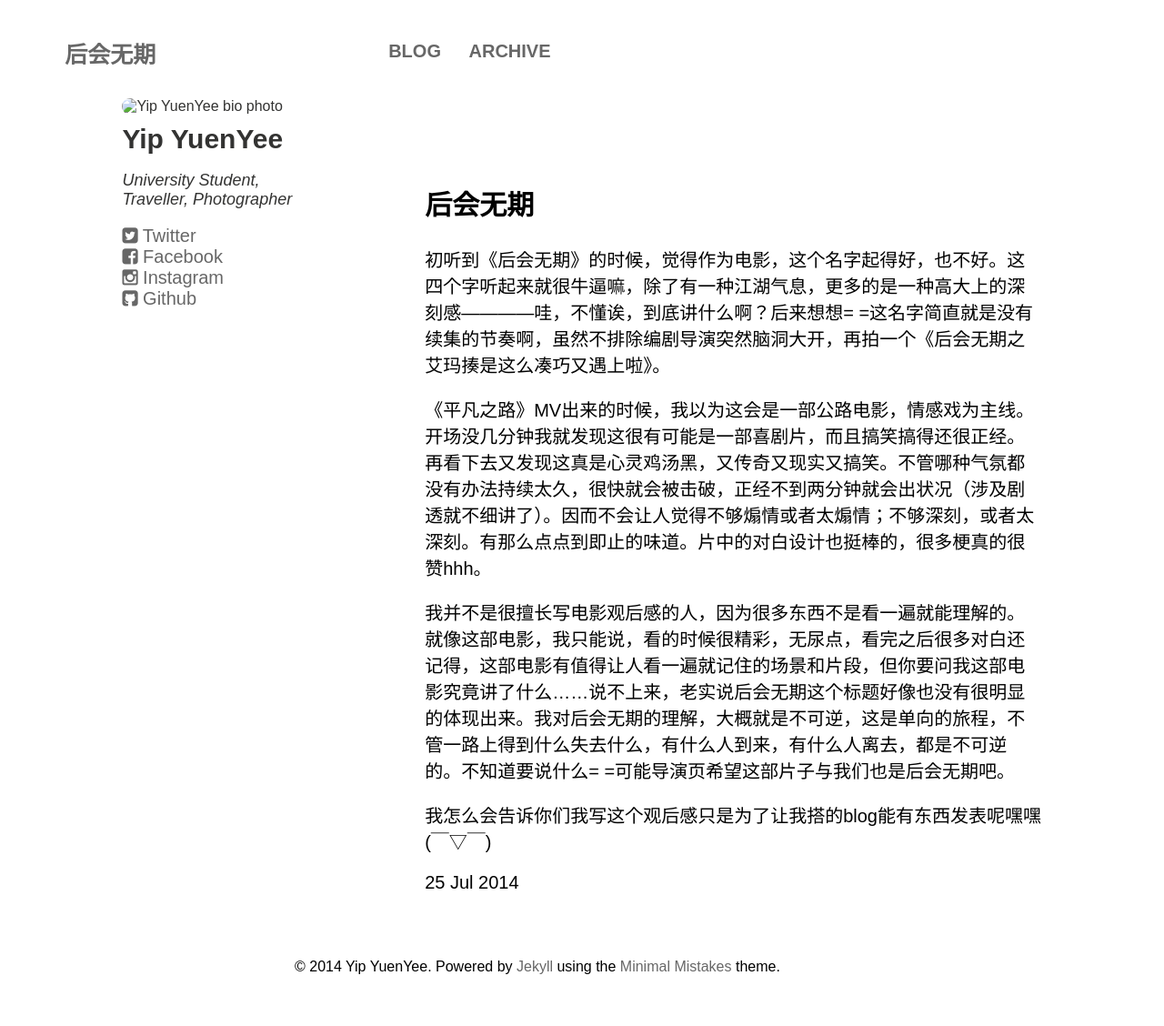
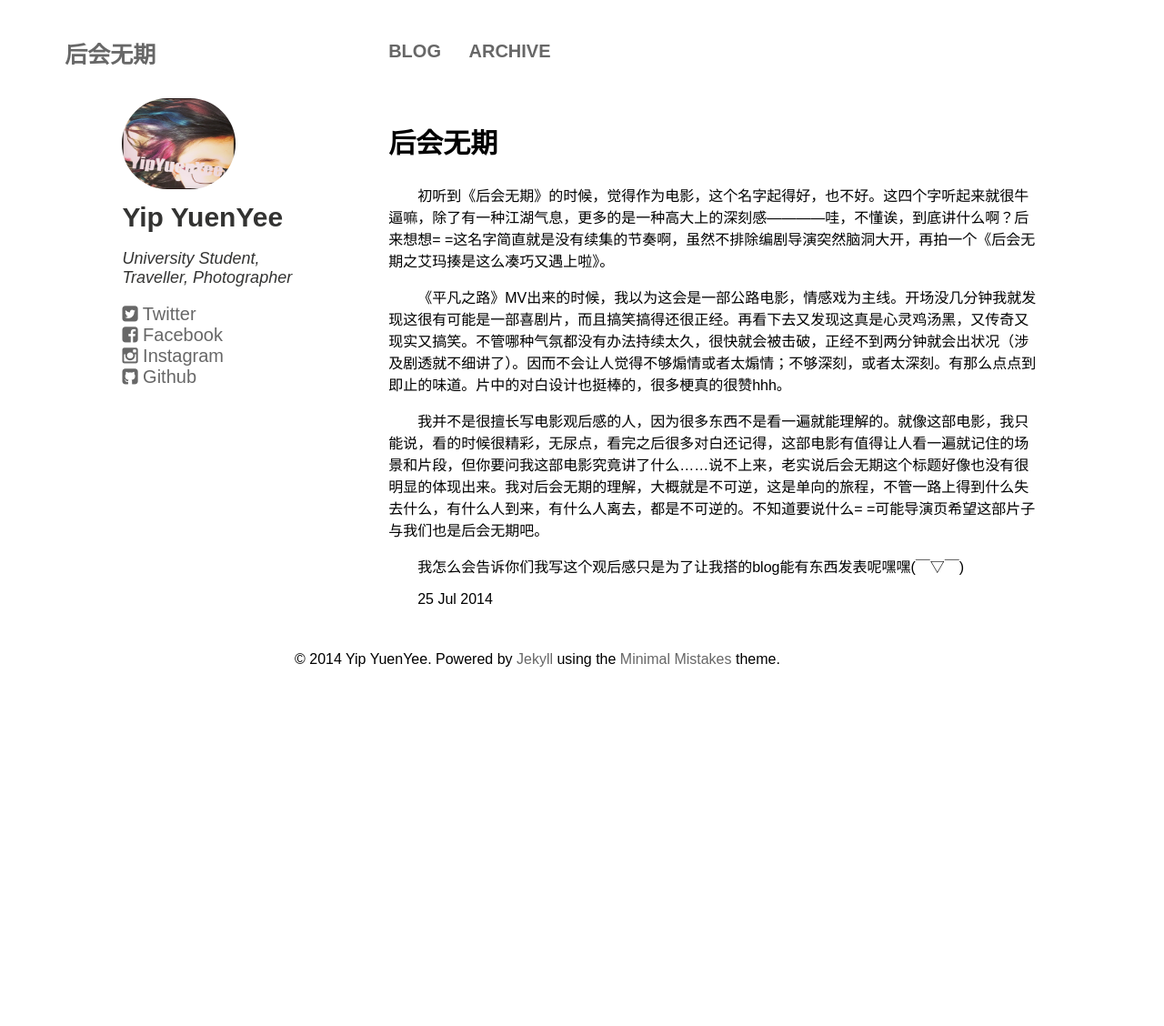
Before and after one commit to kusmour/blog_jekyll, a Jekyll site: the page built from _posts/2014-07-25-houhuiwuqi.html, in a window 1280 px wide. Shown: the whole page at 91% size. Built offline with Jekyll 4.4.1, drawn with Linux system fonts in a browser that asks for light colours; after the commit the page ends 900 px from its top, so only the background shows below that.

Commit message:
modify article page layout

```diff
--- a/_layouts/article.html
+++ b/_layouts/article.html
@@ -4,7 +4,7 @@
 		<meta charset="utf-8" />
 		<title>Article: {{ page.title }}</title>
 		<meta http-equiv="Content-Type" content="text/html; charset=iso-8859-1" />
-		<link href="{{site.baseurl}}/style/homepage.css" type="text/css" rel="stylesheet" />
+		<link href="{{site.baseurl}}/style/article_page.css" type="text/css" rel="stylesheet" />
 		<link rel="stylesheet" href="{{site.baseurl}}/style/font-awesome/css/font-awesome.min.css">
 
 		<script src="{{site.baseurl}}/js/jquery.min.js"></script>
@@ -33,9 +33,9 @@
 
 		</div>
 
-		<div role = "main" class = "info">
+		<div role = "main" class = "main">
 			<div class = "author_side">
-    			<img src="../photos/bio_photo.jpg" class="bio_photo" alt="Yip YuenYee bio photo">
+    			<img src="{{site.baseurl}}/photos/bio_photo.jpg" class="bio_photo" alt="Yip YuenYee bio photo">
 				<h3>Yip YuenYee</h3>
 				<p>University Student, Traveller, Photographer</p>
 
@@ -49,11 +49,8 @@
 			</div>
 
 			<article>
-				<h1><br></h1>
 				<div class="article_wrap">
-					<ul class = "article_list">
-						{{ content }}
-					</ul>
+					{{ content }}
 				</div>
 				<!-- /.article-wrap -->
 			</article>
--- /dev/null
+++ b/style/article_page.css
@@ -0,0 +1,127 @@
+body {
+	font-family: 'PT Sans Narrow', sans-serif;
+}
+
+a:link{
+	text-decoration: none solid;
+	color: #676767;
+}
+
+a:visited{
+	color: #676767;
+}
+
+a:hover{
+	color: rgb(51, 51, 50);
+}
+
+p {
+	font-size: 20px;
+}
+
+.navigation_bar {
+	margin: 0px;
+	padding-top: 32px;
+	font-size: 20px;
+}
+
+.site_name {
+	float: left;
+	width: 20%;
+	font-size: 25px;
+	font-weight: bold;
+	margin-left: 5%;
+	margin-right: 5%;
+	margin-bottom: 16px;
+}
+
+.top_navigation {
+	float: left;
+	display: inline;
+	font-weight: bold;
+	height: 20px;
+	margin-bottom: 16px;
+	padding-top: 5px;
+	text-transform: uppercase;
+}
+
+.nav {
+	height: 20px;
+}
+
+ul {
+	overflow: hidden;
+	margin-top: 0px;
+}
+
+.top_navigation li {
+	display: inline;
+	margin-right: 25px;
+}
+
+.main {
+	margin-top: 1em;
+	clear: both;
+	counter-reset: captions;
+	height: auto;
+}
+
+.author_side {
+	color: rgb(51, 51, 50);
+	float: left;
+	width: 16%;
+	margin-bottom: 50px;
+	margin-left: 10%;
+	margin-right: 4%;
+}
+
+h3 {
+	/*text-align: center;*/
+	font-family: 'PT Sans Narrow', sans-serif;
+	font-weight: bold;
+	font-size: 30px;
+	margin: 10px 0px;
+}
+
+div.author_side p {
+	font-size: 18px;
+	font-style: italic;
+}
+
+.bio_photo {
+	border-radius: 100px;
+	height: 100px;
+	width: 125px;
+}
+
+.author_social {
+	font-size: 20px;
+}
+
+article {
+	float: left;
+	width: 60%;
+	margin-bottom: 32px;
+}
+
+.article_wrap {
+	padding-left: 40px;
+}
+
+.article_wrap h2 {
+	font-size: 30px;
+}
+
+.article_wrap p {
+	font-size: 16px;
+	text-indent: 2em;
+}
+
+.footer_wrap {
+	padding-bottom: 3em;
+}
+
+footer {
+	margin-right: 25%;
+	margin-left: 25%;
+}
```
Also changed, not shown: _layouts/article copy.html (added, +73 -0 lines), _posts/2014-07-25-houhuiwuqi.html (+4 -4 lines).
